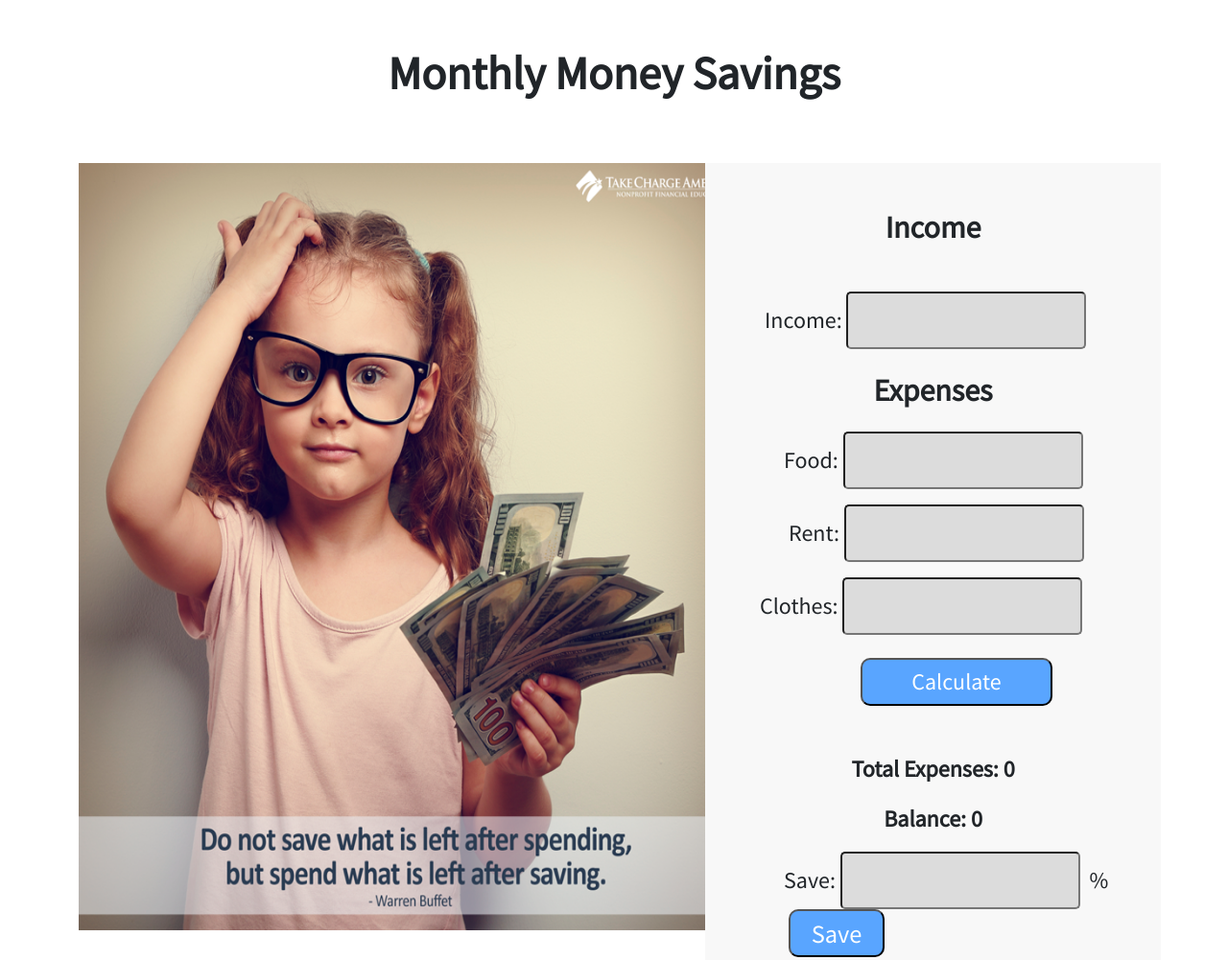
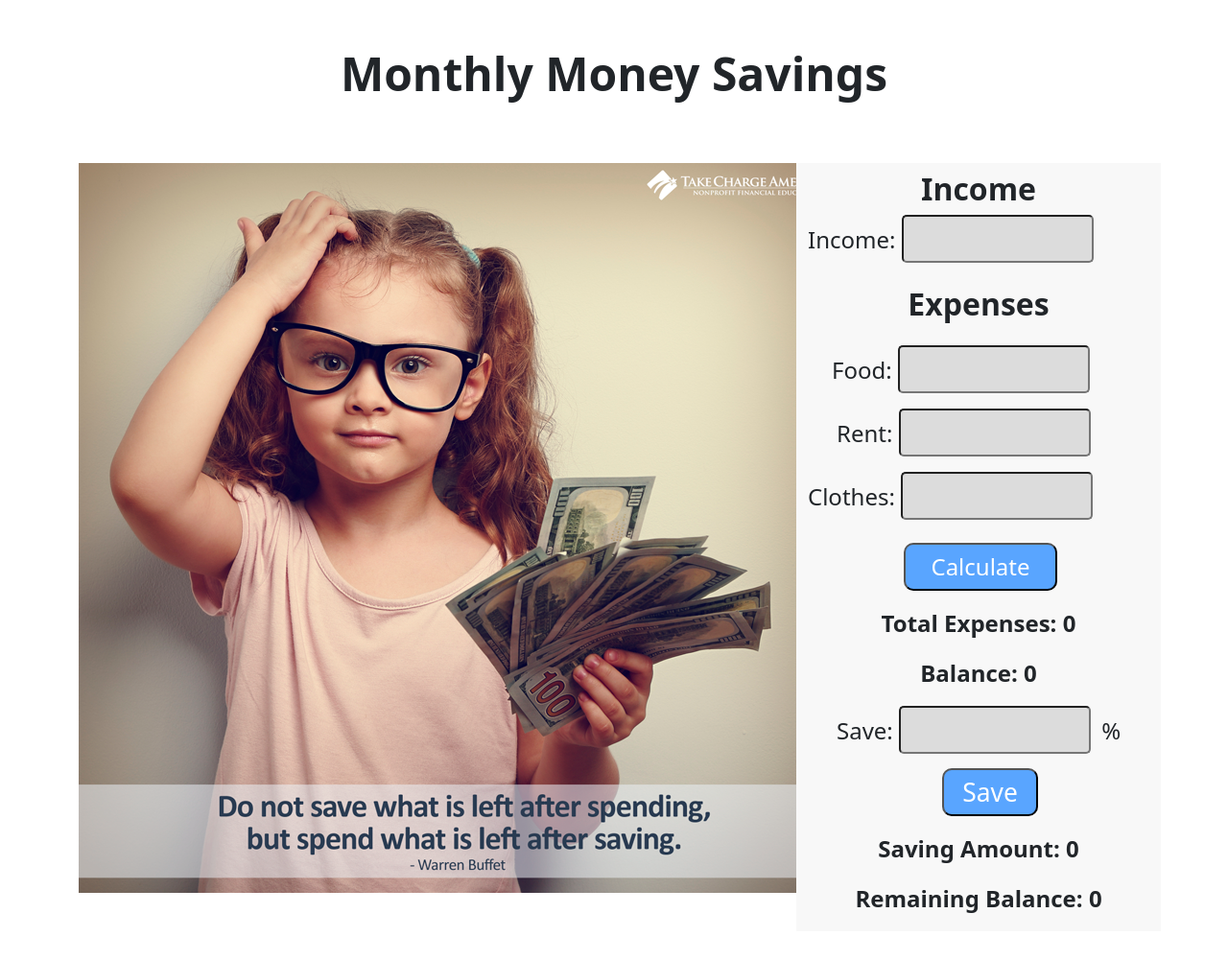
Before and after one commit to Razib-Debnath16/Money_master_pb, a plain HTML site: page index.html in a window 1280 px wide. Shown: the top 1001 px of the page at 96% size. After the commit the page ends 971 px from the top, so only its background shows below. Drawn offline with Linux system fonts and the light colour scheme.

Commit message:
final upload

```diff
--- a/index.html
+++ b/index.html
@@ -6,12 +6,12 @@
     <meta http-equiv="X-UA-Compatible" content="IE=edge">
     <meta name="viewport" content="width=device-width, initial-scale=1.0">
     <title>Money Saving</title>
-    <link rel="stylesheet" href="css/bootstrap.min.css">
     <!-- css style -->
     <link rel="stylesheet" href="CSS2/style.css">
     <!-- fontawesome -->
     <!-- <script src="https://kit.fontawesome.com/e14277a0df.js" crossorigin="anonymous"></script> -->
     <!--  -->
+    <link rel="stylesheet" href="css/bootstrap.min.css">
 </head>
 
 <body>
@@ -24,46 +24,49 @@
     <main>
         <div class="container">
             <div class="row justify-content-between">
-                <div id="img-sec" class="col-lg-6 col-sm-12">
-                    <img src="images/image1.png" alt="" style="height: 800px;width: 700px;">
+                <div id="img-sec" class="img-fluid col-lg-4 col-sm-12">
+                    <img src="images/image1.png" alt="">
                     <!-- notify section -->
                     <div class="notify-section">
                         <p id="noo" class="notify">❌ Error Occurred</p>
                         <p id="yess" class="notify">✅ Successfully Calculated</p>
                     </div>
                 </div>
-                <div class="col-lg-5 col-sm-12" style="background-color: #F8F8F8;">
+                <div class="col-lg-4 col-sm-12" style="background-color: #F8F8F8;">
                     <div class="form">
-                        <h2 class="text-center my-5"><strong>Income</strong></h2>
-                        <p id="income-sec" style="font-size: 1.5em;margin-left: 50px;">Income: <input id="income-input"
+                        <h2 class="text-center my-2"><strong>Income</strong></h2>
+                        <p id="income-sec" style="font-size: 1.5em;">Income: <input id="income-input" type="text"
+                                style="background-color: #DCDCDC;border-radius: 5px; padding: 10px; width: 200px; height: 50px;">
+                        </p>
+                        <h2 class="text-center my-4"><strong>Expenses</strong></h2>
+                        <p id="food-sec" style="font-size: 1.5em; margin-left: 25px;">Food: <input id="food-input"
                                 type="text"
-                                style="background-color: #DCDCDC;border-radius: 5px; padding: 10px; width: 250px;"></p>
-                        <h2 class="text-center my-4"><strong>Expenses</strong></h2>
-                        <p id="food-sec" style="font-size: 1.5em; margin-left: 70px;">Food: <input id="food-input"
+                                style="background-color: #DCDCDC;border-radius: 5px; padding: 10px; width: 200px; height: 50px;">
+                        </p>
+                        <p id="rent-sec" style="font-size: 1.5em; margin-left: 30px;">Rent: <input id="rent-input"
                                 type="text"
-                                style="background-color: #DCDCDC;border-radius: 5px; padding: 10px; width: 250px;"></p>
-                        <p id="rent-sec" style="font-size: 1.5em; margin-left: 75px;">Rent: <input id="rent-input"
-                                type="text"
-                                style="background-color: #DCDCDC;border-radius: 5px; padding: 10px; width: 250px;"></p>
-                        <p id="cloth-sec" class="mb-4" style="font-size: 1.5em; margin-left: 45px;">Clothes: <input
+                                style="background-color: #DCDCDC;border-radius: 5px; padding: 10px; width: 200px; height: 50px;">
+                        </p>
+                        <p id="cloth-sec" class="mb-4" style="font-size: 1.5em; margin-left: 0px;">Clothes: <input
                                 id="cloth-input" type="text"
-                                style="background-color: #DCDCDC;border-radius: 5px; padding: 10px; width: 250px;"></p>
-                        <button id="calculate-btn" class="mb-5"
+                                style="background-color: #DCDCDC;border-radius: 5px; padding: 10px; width: 200px; height: 50px;">
+                        </p>
+                        <button id="calculate-btn" class="mb-3"
                             style="color: white; background-color:#59A5FF;
-                        ; width: 200px; height: 50px; font-size: 1.5em; margin-left: 150px; border-radius: 10px;">Calculate</button>
+                        ; width: 160px; height: 50px; font-size: 1.5em; margin-left: 100px; border-radius: 10px;">Calculate</button>
                         <p class="text-center" style="font-size: 1.5em;"> <strong>Total
                                 Expenses:</strong>
                             <strong><span id="total-expenses">0</span></strong>
                         </p>
                         <p class="text-center" style="font-size: 1.5em;"><strong>Balance:</strong> <strong><span
                                     id="remaining-balance">0</span></p></strong>
-                        <p id="save-sec" style="font-size: 1.5em;margin-left: 70px;">Save: <input id="save-input"
+                        <p id="save-sec" style="font-size: 1.5em;margin-left: 30px;">Save: <input id="save-input"
                                 type="text"
-                                style="background-color: #DCDCDC;border-radius: 5px; padding: 10px; width: 250px; margin-right: 5px;">
+                                style="background-color: #DCDCDC;border-radius: 5px; padding: 10px; width: 200px; height: 50px; margin-right: 5px; margin-bottom: 15px;">
                             %
                             <button id="save-btn"
                                 style="color: white; background-color:#59A5FF;
-                            ; width: 100px; height: 50px; font-size: 1.1em; border-radius: 10px; margin-left: 5px;">Save</button>
+                            ; width: 100px; height: 50px; font-size: 1.1em; border-radius: 10px; margin-left: 110px;">Save</button>
                         </p>
                         <p class=" text-center" style="font-size: 1.5em;"><strong>Saving Amount:</strong> <strong><span
                                     id="saving-amount">0</span></strong>
```
